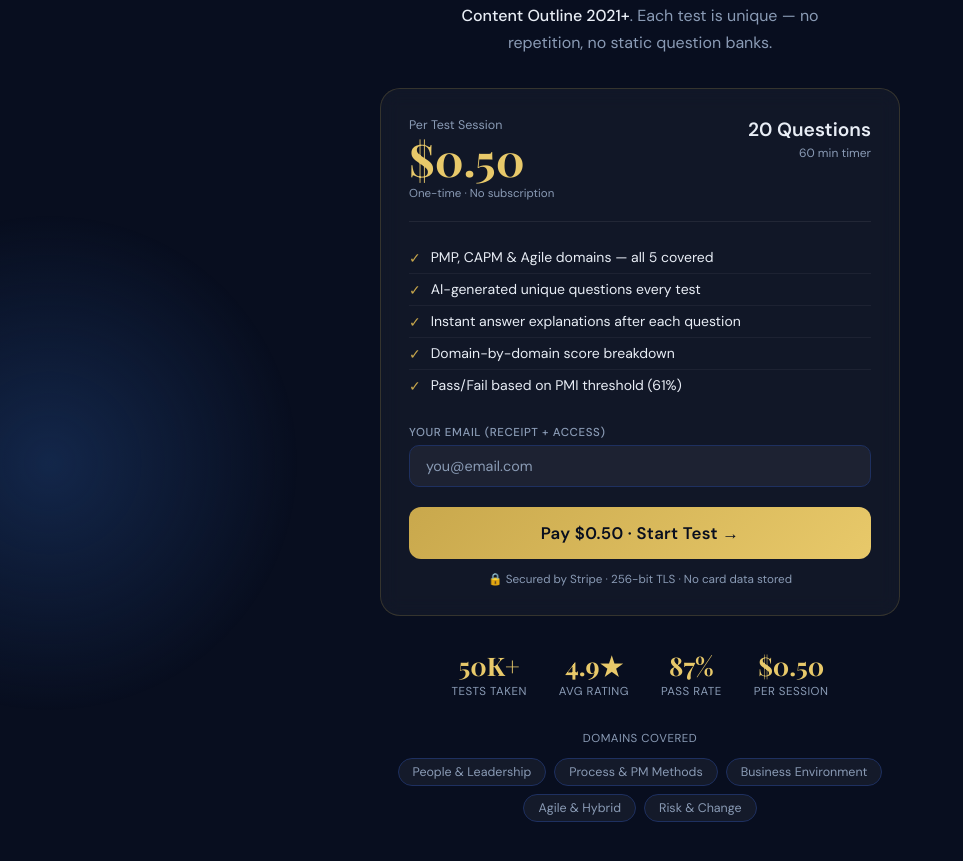
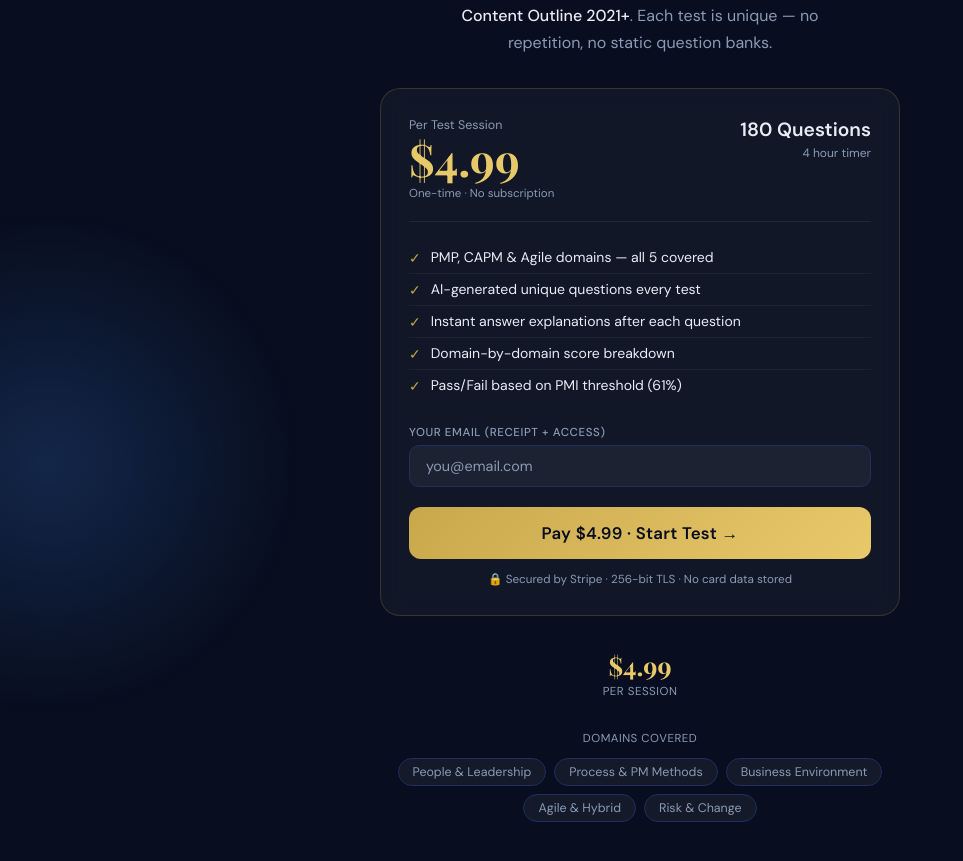
Before and after one commit to prashnaik84/pmi-mock-test, a Next.js app in the folder pmi-test-app/: page / in a window 1280 px wide. Shown: the part 287-1148 px from the top of the page, without its empty margins (0-963 px from the left). Built offline with nearby package versions, Linux system fonts and the light colour scheme.

Commit message:
fix prices and question count in correct directory

```diff
--- a/pmi-test-app/app/page.tsx
+++ b/pmi-test-app/app/page.tsx
@@ -70,12 +70,12 @@ export default function HomePage() {
           <div className={styles.priceHeader}>
             <div>
               <div className={styles.priceLabel}>Per Test Session</div>
-              <div className={styles.price}>$0.50</div>
+              <div className={styles.price}>$4.99</div>
               <div className={styles.priceSub}>One-time · No subscription</div>
             </div>
             <div className={styles.priceRight}>
-              <div className={styles.qCount}>20 Questions</div>
-              <div className={styles.timerNote}>60 min timer</div>
+              <div className={styles.qCount}>180 Questions</div>
+              <div className={styles.timerNote}>4 hour timer</div>
             </div>
           </div>
 
@@ -111,7 +111,7 @@ export default function HomePage() {
             onClick={handleCheckout}
             disabled={loading}
           >
-            {loading ? <><span className="spinner" /> Processing…</> : 'Pay $0.50 · Start Test →'}
+            {loading ? <><span className="spinner" /> Processing…</> : 'Pay $4.99 · Start Test →'}
           </button>
 
           <div className={styles.lockNote}>
@@ -122,10 +122,7 @@ export default function HomePage() {
         {/* Stats row */}
         <div className={styles.statsRow}>
           {[
-            { n: '50K+', l: 'Tests Taken' },
-            { n: '4.9★', l: 'Avg Rating' },
-            { n: '87%', l: 'Pass Rate' },
-            { n: '$0.50', l: 'Per Session' },
+            { n: '$4.99', l: 'Per Session' },
           ].map(s => (
             <div key={s.l} className={styles.stat}>
               <div className={styles.statN}>{s.n}</div>
```
